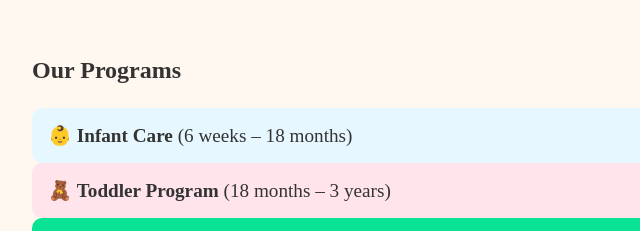
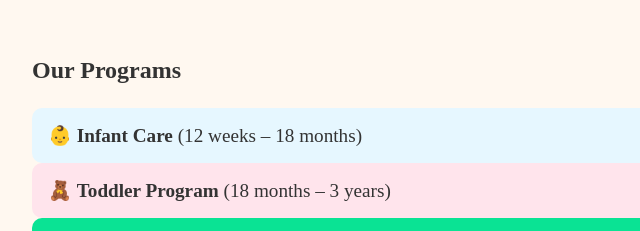
Before and after one commit to simranrana/minnies-day-care, a plain HTML site: page index.html in a window 1280 px wide. Shown: the part 1420-1651 px from the top of the page, 0-640 px from the left. Drawn offline with Linux system fonts and the light colour scheme.

Commit message:
updated to 12 weeks

```diff
--- a/index.html
+++ b/index.html
@@ -165,7 +165,7 @@ form button:hover {
 
  <!-- INFANT PROGRAM -->
 	<div onclick="toggleSection('infant')" style="cursor: pointer; display: flex; align-items: center; gap: 0.5rem; background-color: #e6f7ff; padding: 1rem; border-radius: 10px; transition: 0.3s; margin-top: 1.5rem;">
-	  <span style="font-size: 1.2rem;">👶 <strong>Infant Care</strong> (6 weeks – 18 months)</span>
+	  <span style="font-size: 1.2rem;">👶 <strong>Infant Care</strong> (12 weeks – 18 months)</span>
 	  <span id="arrow-infant" style="margin-left: auto; transition: transform 0.3s;">▼</span>
 	</div>
 
```
